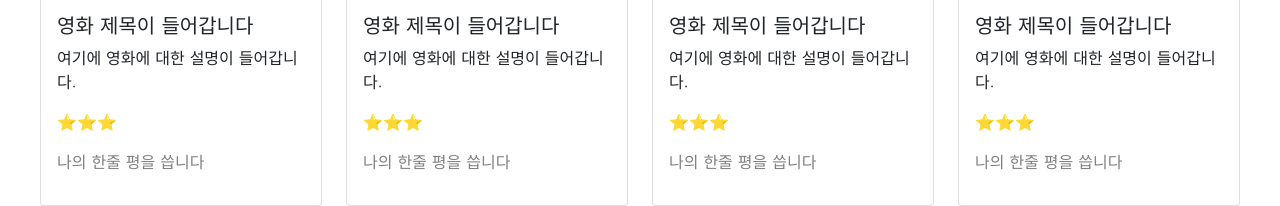
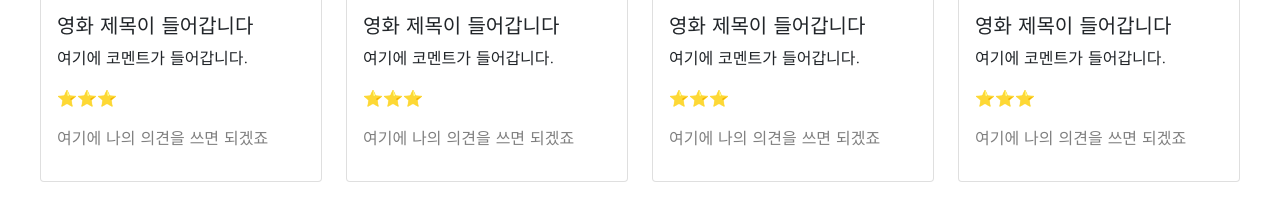
Before and after one commit to ohoh2302/mypage, a plain HTML site: page index.html in a window 1280 px wide. Shown: the part 830-1036 px from the top of the page. After the commit the page ends 1012 px from the top, so only its background shows below. Drawn offline with nearby package versions, Linux system fonts and the light colour scheme.

Commit message:
Update index.html

```diff
--- a/index.html
+++ b/index.html
@@ -125,9 +125,9 @@
                      class="card-img-top" alt="...">
                 <div class="card-body">
                     <h5 class="card-title">영화 제목이 들어갑니다</h5>
-                    <p class="card-text">여기에 영화에 대한 설명이 들어갑니다.</p>
+                    <p class="card-text">여기에 코멘트가 들어갑니다.</p>
                     <p>⭐⭐⭐</p>
-                    <p class="mycomment">나의 한줄 평을 씁니다</p>
+                    <p class="mycomment">여기에 나의 의견을 쓰면 되겠죠</p>
                 </div>
             </div>
         </div>
@@ -137,9 +137,9 @@
                      class="card-img-top" alt="...">
                 <div class="card-body">
                     <h5 class="card-title">영화 제목이 들어갑니다</h5>
-                    <p class="card-text">여기에 영화에 대한 설명이 들어갑니다.</p>
+                    <p class="card-text">여기에 코멘트가 들어갑니다.</p>
                     <p>⭐⭐⭐</p>
-                    <p class="mycomment">나의 한줄 평을 씁니다</p>
+                    <p class="mycomment">여기에 나의 의견을 쓰면 되겠죠</p>
                 </div>
             </div>
         </div>
@@ -149,9 +149,9 @@
                      class="card-img-top" alt="...">
                 <div class="card-body">
                     <h5 class="card-title">영화 제목이 들어갑니다</h5>
-                    <p class="card-text">여기에 영화에 대한 설명이 들어갑니다.</p>
+                    <p class="card-text">여기에 코멘트가 들어갑니다.</p>
                     <p>⭐⭐⭐</p>
-                    <p class="mycomment">나의 한줄 평을 씁니다</p>
+                    <p class="mycomment">여기에 나의 의견을 쓰면 되겠죠</p>
                 </div>
             </div>
         </div>
@@ -161,9 +161,9 @@
                      class="card-img-top" alt="...">
                 <div class="card-body">
                     <h5 class="card-title">영화 제목이 들어갑니다</h5>
-                    <p class="card-text">여기에 영화에 대한 설명이 들어갑니다.</p>
+                    <p class="card-text">여기에 코멘트가 들어갑니다.</p>
                     <p>⭐⭐⭐</p>
-                    <p class="mycomment">나의 한줄 평을 씁니다</p>
+                    <p class="mycomment">여기에 나의 의견을 쓰면 되겠죠</p>
                 </div>
             </div>
         </div>
```
